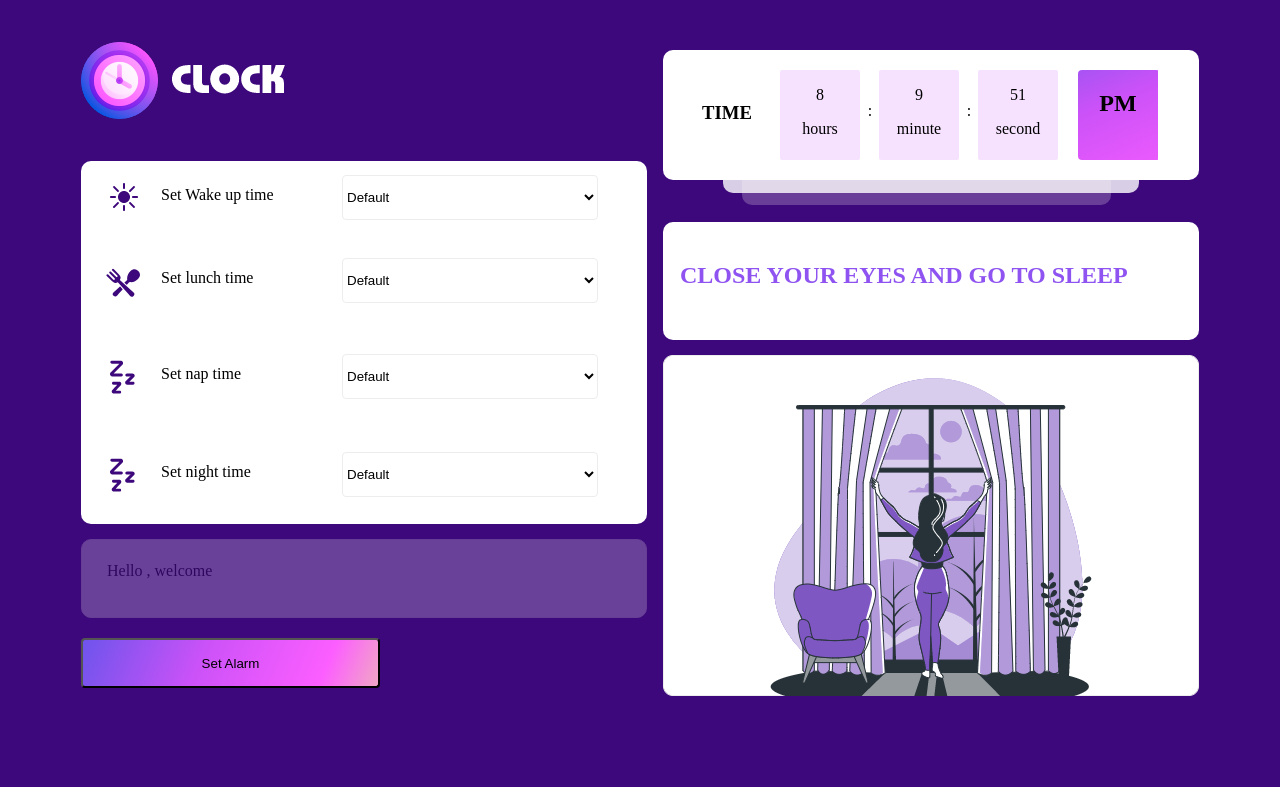
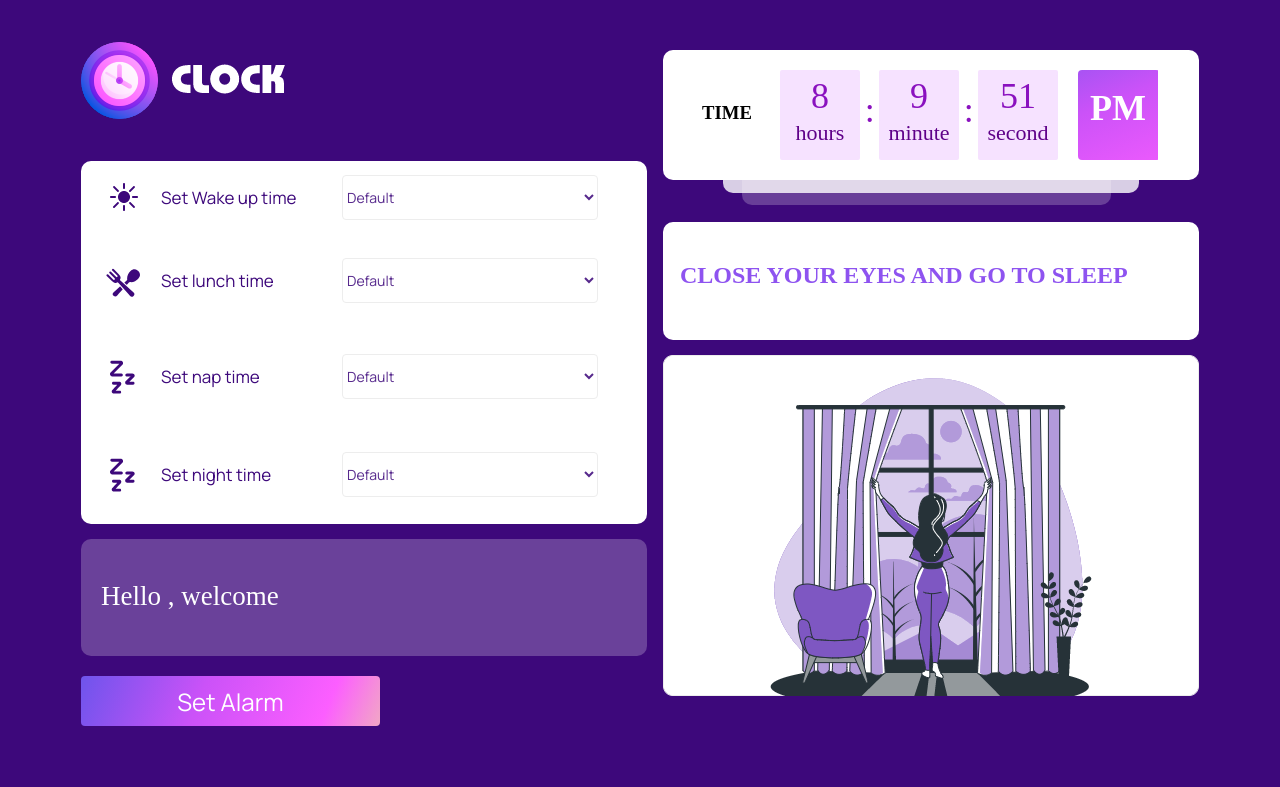
Before and after one commit to abhinav2260/Clock_project, a plain HTML site: page index.html in a window 1280 px wide. Drawn offline with Linux system fonts and the light colour scheme.

Commit message:
Update index.css

```diff
--- a/index.css
+++ b/index.css
@@ -86,8 +86,12 @@ section{
     margin-top: 11px;
     margin-bottom: 11px;
     left: 55px;
-    /* font: var(--unnamed-font-style-normal) normal var(--unnamed-font-weight-normal) var(--unnamed-font-size-18)/var(--unnamed-line-spacing-28) var(--unnamed-font-family-manrope);
-    font: normal normal normal 18px/28px Manrope;*/
+    font-family: Manrope;
+    font-weight: regular;
+    font-size: 17px;
+    color:#3D087B;
+    letter-spacing: 0px;
+
 }
 
 #optionset1{
@@ -98,6 +102,9 @@ section{
     width: 256px;
     border-radius: 4px;
     border: 1px solid #EDEDED;
+    font-family: Manrope;
+     font-size: 14px;
+     color:#3D087BDE;
 }
 
 #optionset2{
@@ -108,6 +115,7 @@ section{
     width: 256px;
     border-radius: 4px;
     border: 1px solid #EDEDED;
+    font-family: Manrope; font-size: 14px; color:#3D087BDE;
 }
 
 #optionset3{
@@ -118,6 +126,7 @@ section{
     width: 256px;
     border-radius: 4px;
     border: 1px solid #EDEDED;
+    font-family: Manrope; font-size: 14px; color:#3D087BDE;
 }
 
 #optionset4{
@@ -128,14 +137,14 @@ section{
     width: 256px;
     border-radius: 4px;
     border: 1px solid #EDEDED;
+    font-family: Manrope; font-size: 14px; color:#3D087BDE;
 }
 .l_msgbox{
     margin-top: 15px;
-    background-color: #FFFFFF;
-    border: 1px solid #EDEDED;
+    background:rgba(255,255,255,0.23) ;
     border-radius: 10px;
-    opacity: 0.23;
     height: 77px;
+    padding: 20px;
 
 }
 
@@ -159,6 +168,12 @@ section{
     height:50px;
     background-image: linear-gradient(113deg, #6E54EC 0%, #CB52F8 40%, #FC5EFF 81%, #F1A7C5 100%);
     border-radius: 4px;
+    color: #FFFFFF;
+    font-family: Manrope;
+
+    font-size: 24px;
+    border: none;
+
 }
 
 .setalarm2{
@@ -167,14 +182,21 @@ section{
     height:50px;
     background-image: linear-gradient(280deg, #6E54EC 0%, #CB52F8 40%, #FC5EFF 81%, #F1A7C5 100%);
     border-radius: 4px;
+    color: #FFFFFF;
+    font-family: Manrope;
+    border: none;
+    font-size: 24px;
+
 }
+
 .schedule{
     width: 253px;
-    background-color: #FFFFFF;
-    border: 1px solid #EDEDED;
+
+    border: 1px ;
     border-radius: 10px;
-    opacity: 0.23;
+    color:#F25CFE;
     visibility: hidden;
+    background:rgba(255,255,255,0.23) ;
 }
 
 
@@ -250,8 +272,6 @@ border-radius: 10px;
     background-color: #FFFFFF;
     z-index: 4;
     margin-top: 32px;
-    /* font: var(--unnamed-font-style-normal) normal var(--unnamed-font-weight-600) 20px/32px var(--unnamed-font-family-manrope);
-    font: normal normal 600 20px/32px Manrope; */
 }
 
 .hour_container{
@@ -260,7 +280,7 @@ border-radius: 10px;
     height:90px;
     background: url("timeline.svg") ;
     z-index: 4;
-    margin-top: 20px;
+    top:0px;
     bottom: 20px;
     margin-left: 32px;
     text-align: center;
@@ -269,8 +289,12 @@ border-radius: 10px;
 .hour_container::after{
     content: ":";
     position: absolute;
-    left: 87.7px;
-    top: 32px;
+    left: 84.7px;
+    top: 13.71px;
+    font-family: Barlow;
+    font-size: 36px;
+    color:#8A11bf;
+    margin-top: 5px;
 }
 
 .minute_container{
@@ -279,7 +303,7 @@ border-radius: 10px;
     height:90px;
     background: url("timeline.svg") ;
     z-index: 4;
-    margin-top: 20px;
+    top:0px;
     bottom: 20px;
     margin-left: 19px;
     text-align: center;
@@ -291,7 +315,7 @@ border-radius: 10px;
     height:90px;
     background: url("timeline.svg") ;
     z-index: 4;
-    margin-top: 20px;
+   top:0px;
     bottom: 20px;
     margin-left: 19px;
     text-align: center;
@@ -300,39 +324,82 @@ border-radius: 10px;
 .minute_container::after{
     content: ":";
     position: absolute;
-    left: 87.7px;
-    top: 32px;
+    left: 84.7px;
+    top: 13.71px;
+    font-family: Barlow;
+    font-size: 36px;
+    color:#8A11bf;
+    margin-top: 5px;
 }
 
 .time_hour_text{
     background: url("timeline.svg") ;
+    font-family: Barlow;
+    font-size: 36px;
+    color:#8A11bf;
+    margin-top: 5px;
 }
 
 .hours{
     background: url("timeline.svg") ;
+    font-family: Barlow;
+    font-size: 22px;
+    color:#5f0089;
+    margin-top: 5px;
+    position: relative;
+    bottom: 33px;
+
 }
 
 .time_minute_text{
     background: url("timeline.svg") ;
+    font-family: Barlow;
+    font-size: 36px;
+    color:#8A11bf;
+    margin-top: 5px;
+
 }
 
 .minute{
     background: url("timeline.svg") ;
+    font-family: Barlow;
+    font-size: 22px;
+    color:#5f0089;
+    margin-top: 5px;
+    position: relative;
+    bottom: 33px;
+
+
 }
 
 .time_second_text{
     background: url("timeline.svg") ;
+    font-family: Barlow;
+    font-size: 36px;
+    color:#8A11bf;
+
+    margin-top: 5px;
 }
 
 
 
 .am_pm_text{
     background-color: transparent;
+    font-family: Barlow;
+    font-size: 36px;
+    color:#ffffff;
+    margin-top: 17px;
 }
 
 .second{
 
     background: url("timeline.svg") ;
+    font-family: Barlow;
+    font-size: 22px;
+    color:#5f0089;
+    margin-top: 5px;
+    position: relative;
+    bottom: 33px;
 }
 
 
@@ -343,7 +410,7 @@ border-radius: 10px;
     height:90px;
     background: url("AM_svg.svg") ;
     z-index: 4;
-    margin-top: 20px;
+    top:0px;
     bottom: 20px;
     margin-left: 20px;
     text-align: center;
@@ -357,11 +424,9 @@ border-radius: 10px;
 }
 
 .msg{
-    background: transparent;
-    height: 34px;
-    margin-top: 22px;
-    margin-left: 25px;
-    color: black;
+
+    font-size: 27px;
+    color: white;
 }
 
 .morning_text{
@@ -423,10 +488,14 @@ border-radius: 10px;
 
 #Wake_Up_Time{
     background: transparent;
-    font-size: 15px;
     height: 10px;
     margin-top: 10px;
     margin-left: 12px;
+    font-family: Manrope;
+
+    font-size: 15px;
+
+    letter-spacing: 0px;
 
 }
 
@@ -435,6 +504,11 @@ border-radius: 10px;
     font-size: 15px;
     height: 10px;
     margin-left: 12px;
+    font-family: Manrope;
+
+    font-size: 15px;
+
+    letter-spacing: 0px;
 }
 
 #Nap_Time{
@@ -442,6 +516,11 @@ border-radius: 10px;
     font-size: 15px;
     height: 10px;
     margin-left: 12px;
+    font-family: Manrope;
+
+    font-size: 15px;
+
+    letter-spacing: 0px;
 }
 
 #Night_Time{
@@ -449,4 +528,9 @@ border-radius: 10px;
     font-size: 15px;
     height: 10px;
     margin-left: 12px;
+    font-family: Manrope;
+
+    font-size: 15px;
+
+    letter-spacing: 0px;
 }
```
